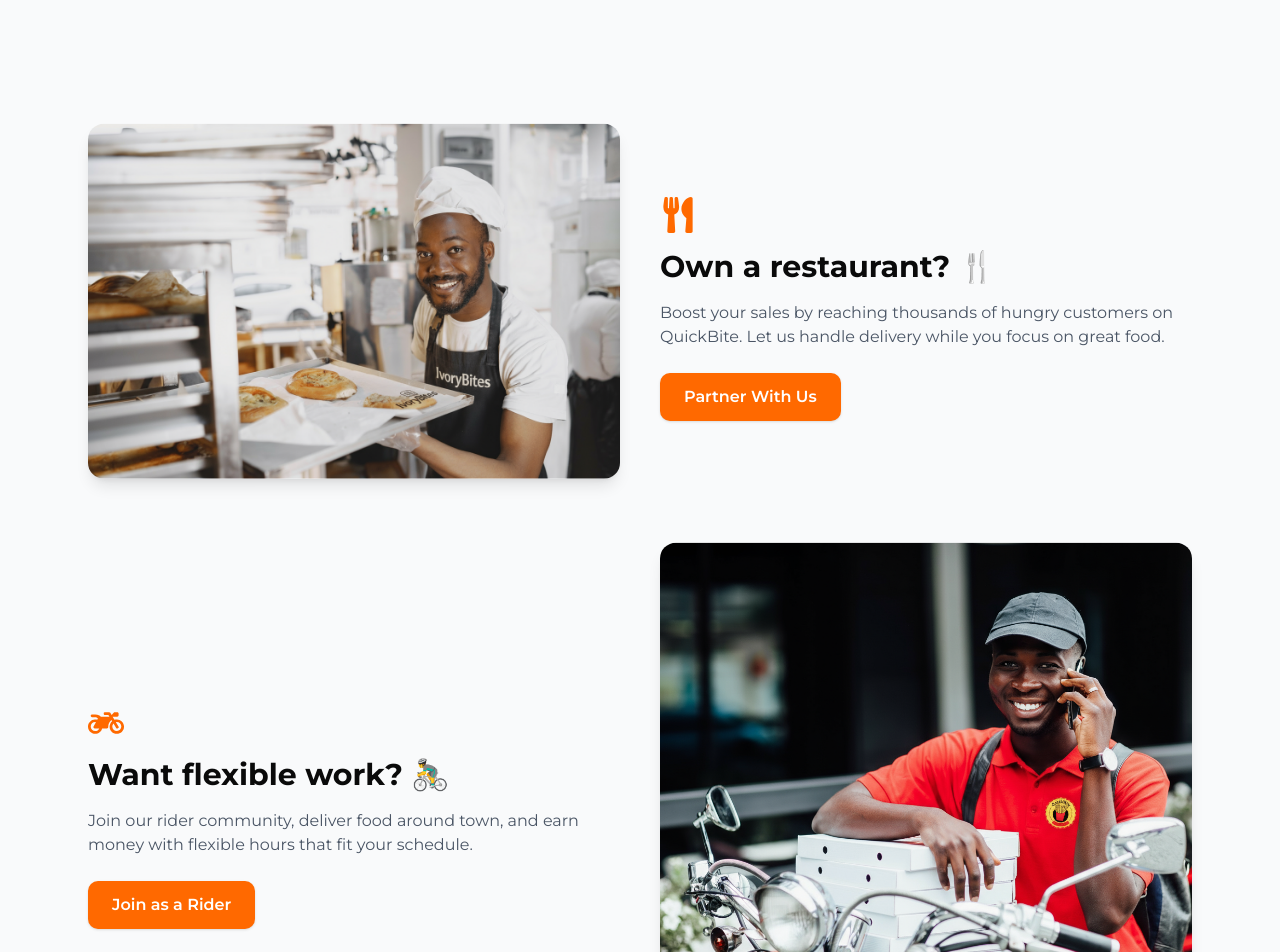
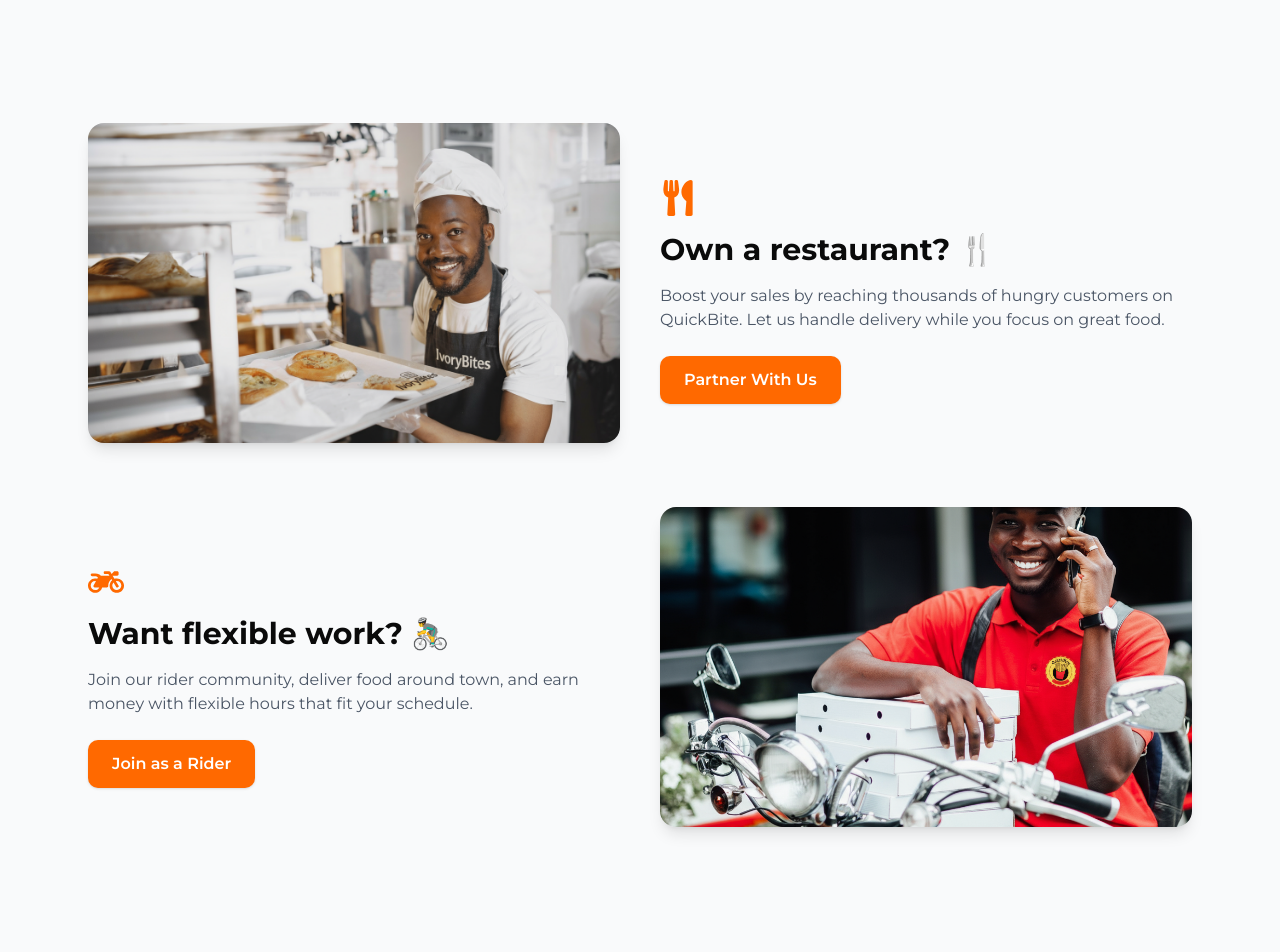
Before and after one commit to Jonzdee/QuickBite-Front, a React (Vite) app: page /home in a window 1280 px wide. Shown: the part 1440-2392 px from the top of the page. Built offline with nearby package versions, Linux system fonts and the light colour scheme.

Commit message:
same size of image on landing age

```diff
--- a/src/components/defaultpage/PartnerRiderCTA.jsx
+++ b/src/components/defaultpage/PartnerRiderCTA.jsx
@@ -18,7 +18,7 @@ export default function PartnerRiderCTA() {
             <motion.img
               src={IvoryBites}
               alt="Restaurant Partner"
-              className="rounded-2xl shadow-lg"
+              className="w-full h-80 object-cover rounded-2xl shadow-lg"
               animate={{ y: [0, -10, 0] }}
               transition={{ duration: 4, repeat: Infinity, ease: "easeInOut" }}
             />
@@ -57,7 +57,7 @@ export default function PartnerRiderCTA() {
             <motion.img
               src={Rider}
               alt="QuickBite Rider"
-              className="rounded-2xl shadow-lg"
+              className="w-full h-80 object-cover rounded-2xl shadow-lg"
               animate={{ y: [0, -10, 0] }}
               transition={{ duration: 4, repeat: Infinity, ease: "easeInOut" }}
             />
```
